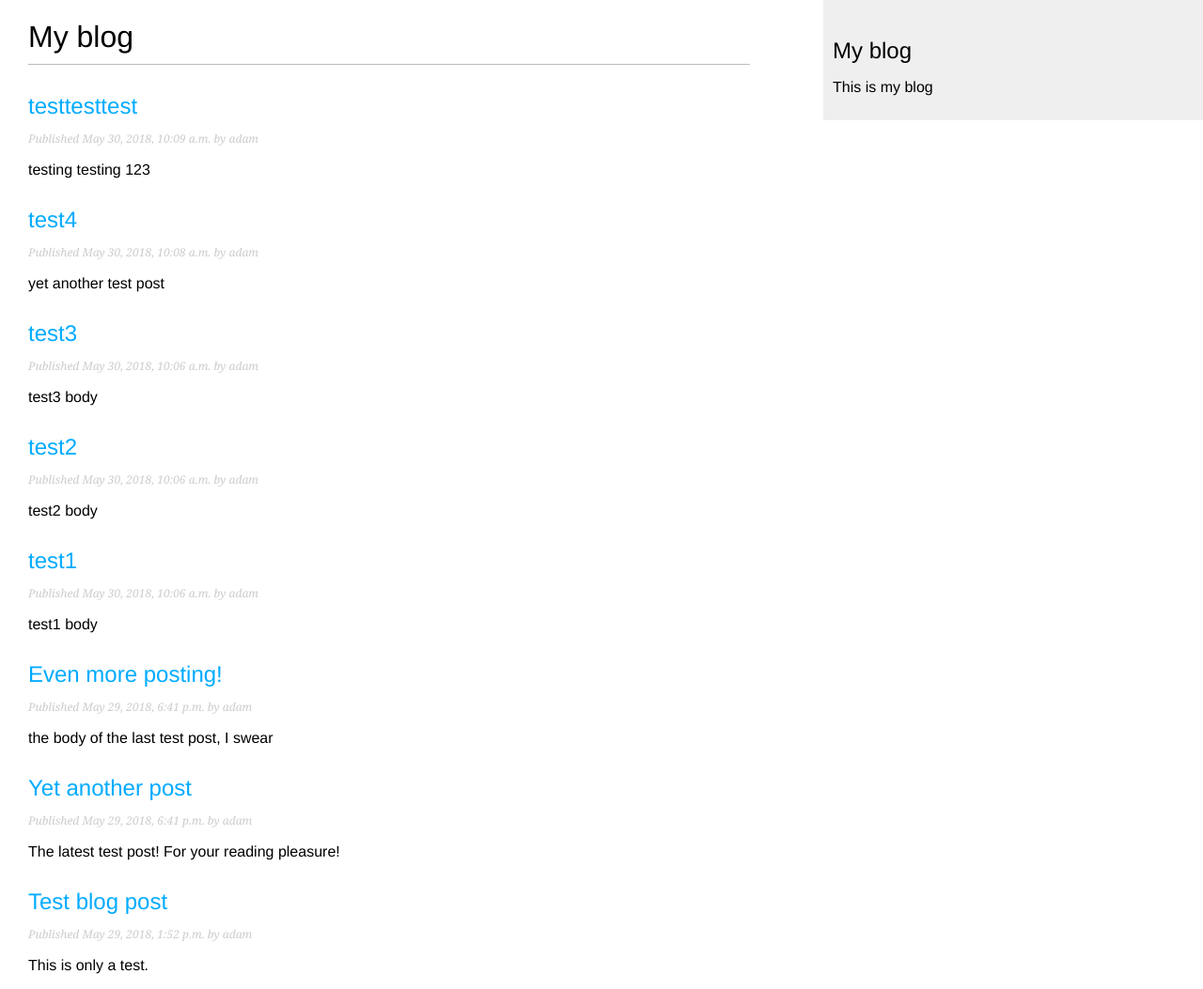
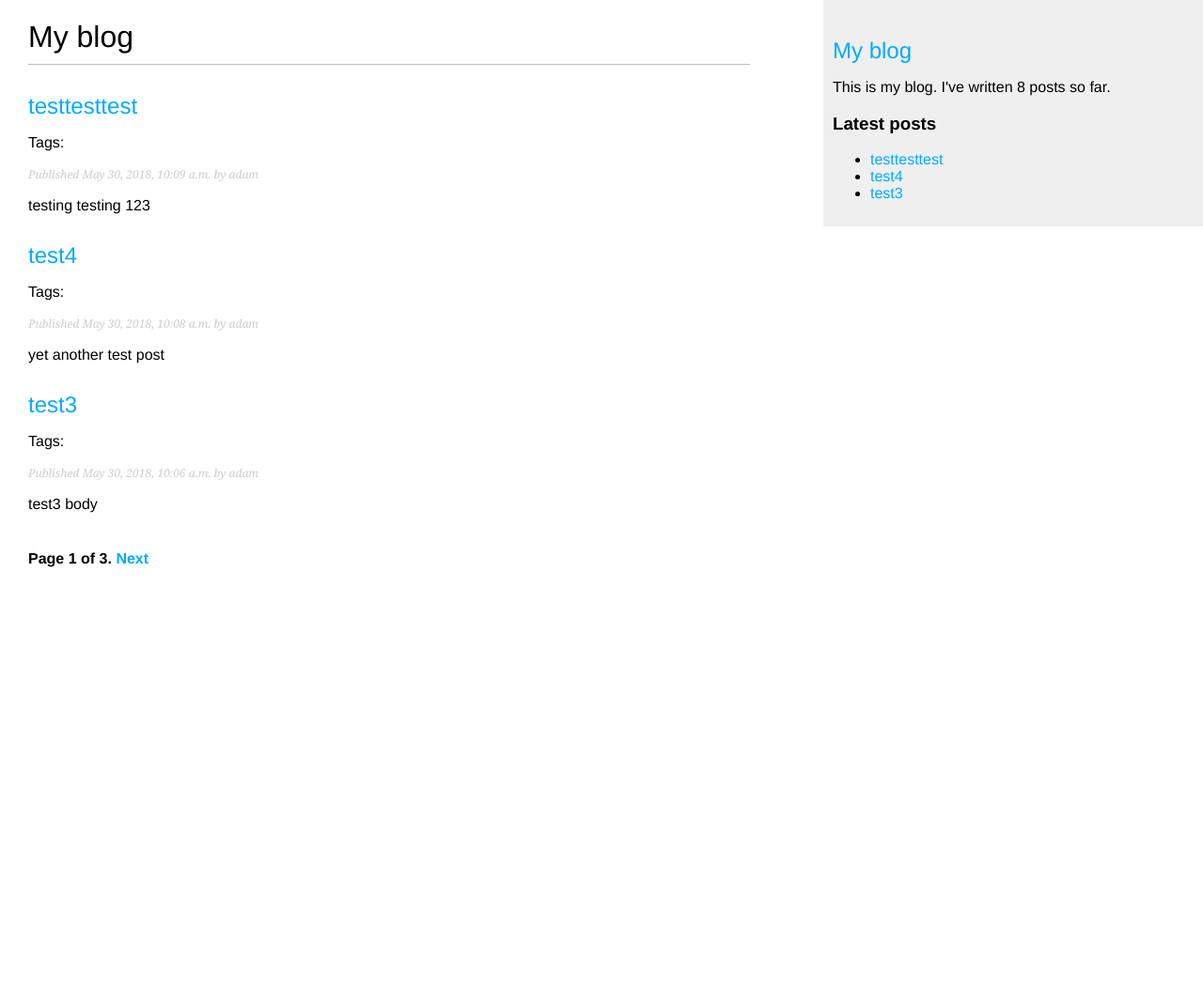
Before and after one commit to nicecore/dbeblog, a Django app: page /blog/ in a window 1280 px wide. Shown: the whole page at 94% size. After the commit the page ends 604 px from the top, so only its background shows below. Run offline with Django 3.2, Linux system fonts and the light colour scheme; data comes from the database, SQL or seed files in the repository; both versions use the stored data as it was after the commit; parts of the project's set-up code (start-up, migrations or seed data) failed here and were passed over.

Commit message:
monday morning

```diff
--- a/blog/models.py
+++ b/blog/models.py
@@ -2,6 +2,8 @@
 from django.utils import timezone
 from django.contrib.auth.models import User
 from django.core.urlresolvers import reverse
+
+from taggit.managers import TaggableManager
 
 
 class PublishedManager(models.Manager):
@@ -25,6 +27,7 @@
     status = models.CharField(max_length=10,
                             choices=STATUS_CHOICES,
                             default='draft')
+    tags = TaggableManager()
     # Default model manager
     objects = models.Manager()
     # Custom model manager
@@ -50,3 +53,19 @@
                 self.slug
             ]
         )
+
+
+class Comment(models.Model):
+    post = models.ForeignKey(Post, related_name='comments')
+    name = models.CharField(max_length=80)
+    email = models.EmailField()
+    body = models.TextField()
+    created = models.DateTimeField(auto_now_add=True)
+    updated = models.DateTimeField(auto_now=True)
+    active = models.BooleanField(default=True)
+
+    class Meta:
+        ordering = ('created',)
+
+    def __str__(self):
+        return 'Comment by {} on {}'.format(self.name, self.post)
--- a/blog/templates/blog/base.html
+++ b/blog/templates/blog/base.html
@@ -1,3 +1,4 @@
+{% load blog_tags %}
 {% load staticfiles %}
 <!DOCTYPE html>
 <html>
@@ -11,8 +12,10 @@
         {% endblock %}
     </div>
     <div id="sidebar">
-        <h2>My blog</h2>
-        <p>This is my blog</p>
+        <h2><a href="{% url 'blog:post_list' %}">My blog</a></h2>
+        <p>This is my blog. I've written {% total_posts %} posts so far.</p>
+        <h3>Latest posts</h3>
+        {% show_latest_posts 3 %}
     </div>
 </body>
 </html>
--- /dev/null
+++ b/blog/templates/blog/pagination.html
@@ -0,0 +1,13 @@
+<div class="pagination">
+    <span class="step-links">
+        {% if page.has_previous %}
+            <a href="?page={{ page.previous_page_number }}">Previous</a>
+        {% endif %}
+        <span class="current">
+            Page {{ page.number }} of {{ page.paginator.num_pages }}.
+        </span>
+        {% if page.has_next %}
+            <a href="?page={{ page.next_page_number }}">Next</a>
+        {% endif %}
+    </span>
+</div>
--- /dev/null
+++ b/blog/templates/blog/post/latest_posts.html
@@ -0,0 +1,7 @@
+<ul>
+    {% for post in latest_posts %}
+    <li>
+        <a href="{{ post.get_absolute_url }}">{{ post.title }}</a>
+    </li>
+    {% endfor %}
+</ul>
--- a/blog/templates/blog/post/list.html
+++ b/blog/templates/blog/post/list.html
@@ -4,15 +4,28 @@
 
 {% block content %}
     <h1>My blog</h1>
+    {% if tag %}
+        <h2>Posts tagged with "{{ tag.name }}"</h2>
+    {% endif %}
     {% for post in posts %}
     <h2>
         <a href="{{ post.get_absolute_url }}">
             {{ post.title }}
         </a>
     </h2>
+    <p class="tags">
+        Tags:
+        {% for tag in post.tags.all %}
+            <a href="{% url 'blog:post_list_by_tag' tag.slug %}">
+                {{ tag.name }}
+            </a>
+            {% if not forloop.last %}, {% endif %}
+        {% endfor %}
+    </p>
     <p class="date">
         Published {{ post.publish }} by {{ post.author }}
     </p>
     {{ post.body|truncatewords:30|linebreaks }}
     {% endfor %}
+    {% include "blog/pagination.html" with page=posts %}
 {% endblock %}
--- /dev/null
+++ b/blog/templatetags/blog_tags.py
@@ -0,0 +1,14 @@
+from django import template
+
+register = template.Library()
+
+from ..models import Post
+
+@register.simple_tag
+def total_posts():
+    return Post.published.count()
+
+@register.inclusion_tag('blog/post/latest_posts.html')
+def show_latest_posts(count=5):
+    latest_posts = Post.published.order_by('-publish')[:count]
+    return {'latest_posts': latest_posts}
--- a/blog/urls.py
+++ b/blog/urls.py
@@ -3,6 +3,8 @@
 
 urlpatterns = [
     url(r'^$', views.post_list, name='post_list'),
+    url(r'^tag/(?P<tag_slug>[-\w]+)/$', views.post_list, name='post_list_by_tag'),
+    # url(r'^$', views.PostListView.as_view(), name="post_list"),
     url(r'^(?P<year>\d{4})/(?P<month>\d{2})/(?P<day>\d{2})/(?P<post>[-\w]+)/$',
         views.post_detail,
         name='post_detail')
--- a/blog/views.py
+++ b/blog/views.py
@@ -1,15 +1,17 @@
+from django.core.paginator import Paginator, EmptyPage, PageNotAnInteger
+from django.core.urlresolvers import reverse
 from django.shortcuts import render, get_object_or_404
-from django.core.urlresolvers import reverse
-from .models import Post
+from django.views.generic import ListView
+from taggit.models import Tag
+from .forms import CommentForm
+from .models import Post, Comment
 
 
-def post_list(request):
-    posts = Post.published.all()
-    return render(
-        request,
-        'blog/post/list.html',
-        {'posts': posts}
-    )
+class PostListView(ListView):
+    queryset = Post.published.all()
+    context_object_name = 'posts'
+    paginate_by = 3
+    template_name = 'blog/post/list.html'
 
 
 def post_detail(request, year, month, day, post):
@@ -21,4 +23,51 @@
         publish__month=month,
         publish__day=day
     )
-    return render(request, 'blog/post/detail.html', {'post': post})
+
+    ### Comments
+    # Get all comments associated with post grabbed above
+    comments = post.comments.filter(active=True)
+    # If a comment has been posted
+    if request.method == 'POST':
+        # Populate CommentForm() with data from POST request
+        comment_form = CommentForm(data=request.POST)
+        if comment_form.is_valid():
+            # Create comment object but don't save to database yet
+            new_comment = comment_form.save(commit=False)
+            # Assign current post to the comment
+            new_comment.post = post
+            # Save comment
+            new_comment.save()
+    # If a GET request and we need an empty form
+    else:
+        comment_form = CommentForm()
+    return render(
+        request,
+        'blog/post/detail.html',
+        {'post': post, 'comments': comments, 'comment_form': comment_form},
+    )
+
+
+
+
+def post_list(request, tag_slug=None):
+    object_list = Post.published.all()
+    tag = None
+    if tag_slug:
+        tag = get_object_or_404(Tag, slug=tag_slug)
+        object_list = object_list.filter(tags__in=[tag])
+    paginator = Paginator(object_list, 3) # 3 posts in each page
+    page = request.GET.get('page')
+    try:
+        posts = paginator.page(page)
+    except PageNotAnInteger:
+        # If page is not an integer deliver the first page
+        posts = paginator.page(1)
+    except EmptyPage:
+        # If page is out of range deliver last page of results
+        posts = paginator.page(paginator.num_pages)
+    return render(
+        request,
+        'blog/post/list.html',
+        {'page': page, 'posts': posts, 'tag': tag}
+    )
--- a/dbeblog/settings.py
+++ b/dbeblog/settings.py
@@ -38,6 +38,7 @@
     'django.contrib.messages',
     'django.contrib.staticfiles',
     'blog',
+    'taggit',
 )
 
 MIDDLEWARE_CLASSES = (
```
Also changed, not shown: blog/admin.py (+8 -2 lines), blog/forms.py (added, +15 -0 lines), blog/templates/blog/post/detail.html (+38 -0 lines), blog/migrations/0002_comment.py (added), blog/migrations/0003_post_tags.py (added), blog/templatetags/__init__.py (added), db.sqlite3, 1 other file.
